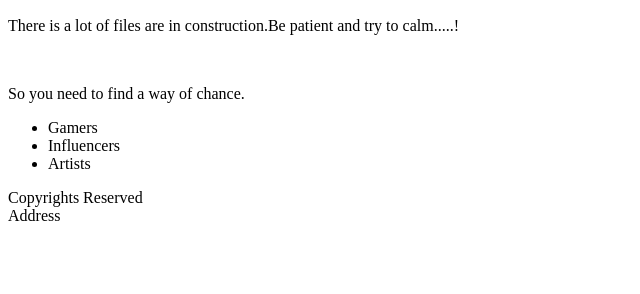
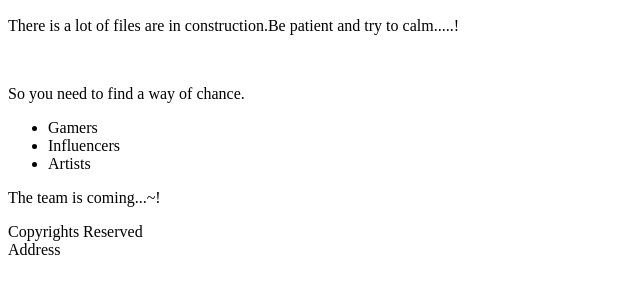
Before and after one commit to vishnuhassan/practice, a plain HTML site: page index.html in a window 1280 px wide. Shown: the part 110-404 px from the top of the page, without its empty margins (0-640 px from the left). Drawn offline with Linux system fonts and the light colour scheme.

Commit message:
adding paragraph

```diff
--- a/index.html
+++ b/index.html
@@ -11,6 +11,7 @@
     <li>Influencers</li>
     <li>Artists</li>
   </ul>
+  <p>The team is coming...~!</p>
 </body>
 <footer>
   Copyrights Reserved
```
